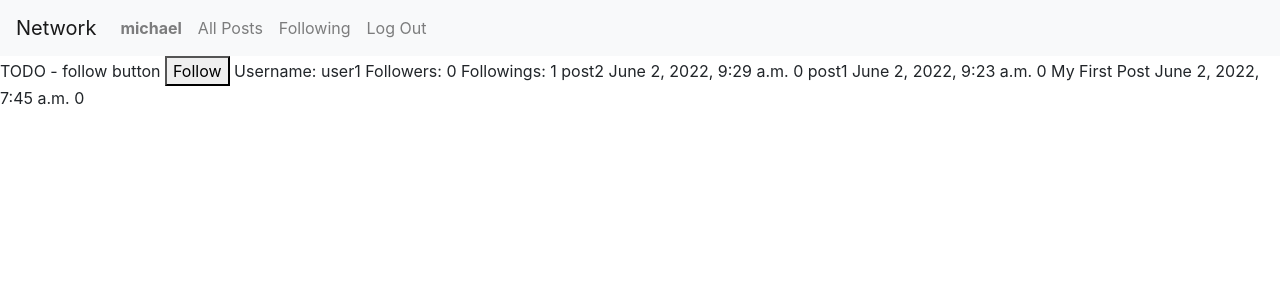
After one commit to michac789/Network, a Django app: a page that uses network/templates/network/layout.html in a window 1280 px wide. The commit adds this page. Shown: the top 300 px of the page. Run offline with Django 3.2, Linux system fonts and the light colour scheme; a user stored in the database is signed in; data comes from the database, SQL or seed files in the repository; both versions use the stored data as it was after the commit; some libraries are stand-ins or nearby versions.

Commit message:
added create post feature, visit profile page of user

```diff
--- a/network/models.py
+++ b/network/models.py
@@ -10,6 +10,7 @@ class User(AbstractUser):
 class Post(models.Model):
     id = models.AutoField(primary_key=True)
     username = models.ForeignKey(User, on_delete=models.CASCADE, related_name="post")
+    title = models.CharField(max_length=64, default="")
     content = models.CharField(max_length=512)
     time = models.DateTimeField(auto_now=True)
     like = models.IntegerField(default=0)
--- /dev/null
+++ b/network/static/network/profile.js
@@ -0,0 +1,12 @@
+document.addEventListener("DOMContentLoaded", () => {
+    document.querySelector('#follow').onclick = follow()
+    document.querySelector('#unfollow').onclick = unfollow()
+})
+
+function follow() {
+
+}
+
+function unfollow() {
+
+}
--- a/network/templates/network/layout.html
+++ b/network/templates/network/layout.html
@@ -6,6 +6,7 @@
         <title>{% block title %}Social Network{% endblock %}</title>
         <link rel="stylesheet" href="https://stackpath.bootstrapcdn.com/bootstrap/4.4.1/css/bootstrap.min.css" integrity="sha384-Vkoo8x4CGsO3+Hhxv8T/Q5PaXtkKtu6ug5TOeNV6gBiFeWPGFN9MuhOf23Q9Ifjh" crossorigin="anonymous">
         <link href="{% static 'network/styles.css' %}" rel="stylesheet">
+        {% block script %}{% endblock script %}
     </head>
     <body>
 
--- /dev/null
+++ b/network/templates/network/profile.html
@@ -0,0 +1,28 @@
+{% extends 'network/layout.html' %}
+{% load static %}
+
+{% block script %}
+    <script src="{% static "network/profile.js" %}"></script>
+{% endblock script %}
+
+{% block body %}
+    {% if not user.is_authenticated %}
+        NOT LOGGED IN
+    {% elif self %}
+        This is yourself
+    {% elif followed %}
+        Followed
+        <button id="unfollow">Unfollow</button>
+    {% else %}
+        TODO - follow button
+        <button id="follow">Follow</button>
+    {% endif %}
+    Username: {{ username }}
+    Followers: {{ follower }}
+    Followings: {{ following }}
+    {% for post in posts %}
+        {{ post.title }}
+        {{ post.time }}
+        {{ post.like }}
+    {% endfor %}
+{% endblock body %}
--- a/network/urls.py
+++ b/network/urls.py
@@ -7,5 +7,6 @@ urlpatterns = [
     path("", views.index, name="index"),
     path("login", views.login_view, name="login"),
     path("logout", views.logout_view, name="logout"),
-    path("register", views.register, name="register")
+    path("register", views.register, name="register"),
+    path("profile/<str:username>", views.profile_view, name="profile_view")
 ]
--- a/network/views.py
+++ b/network/views.py
@@ -1,14 +1,56 @@
 from django.contrib.auth import authenticate, login, logout
 from django.db import IntegrityError
-from django.http import HttpResponse, HttpResponseRedirect
+from django.http import HttpResponseRedirect
 from django.shortcuts import render
 from django.urls import reverse
+from django import forms
+from json import loads
 
-from .models import User
+from .models import User, Post, FollowPair
+
+
+class PostForm(forms.Form):
+    title = forms.CharField(label = "title", max_length = 64)
+    content = forms.CharField(widget = forms.Textarea(attrs = {
+        'placeholder': "Enter content here..."
+    }))
 
 
 def index(request):
-    return render(request, "network/index.html")
+    if request.method == "POST":
+        form = PostForm(request.POST)
+        if form.is_valid():
+            title = form.cleaned_data["title"]
+            content = form.cleaned_data["content"]
+            Post.objects.create(
+                username = request.user,
+                title = title,
+                content = content,
+            )
+        return HttpResponseRedirect(reverse("index"))
+    else:
+        posts = Post.objects.all()
+        posts = Post.objects.order_by("-time")
+        return render(request, "network/index.html", {
+            "form": PostForm,
+            "posts": posts,
+        })
+
+
+def profile_view(request, username):
+    user = User.objects.get(username = username)
+    if request.method == "POST":
+        pass #TODO
+    return render(request, "network/profile.html", {
+        "username": username,
+        "follower": FollowPair.objects.filter(following = user).count(),
+        "following": FollowPair.objects.filter(follower = user).count(),
+        "posts": Post.objects.filter(username = request.user).order_by("-time"),
+        "self": (True if user == request.user else False),
+        "followed": (True if
+            FollowPair.objects.filter(follower = request.user, following = user).count() == 1
+            else False),
+    })
 
 
 def login_view(request):
```
Also changed, not shown: network/templates/network/index.html (+17 -0 lines), db.sqlite3, network/migrations/0003_post_title.py (added), 1 other file.
